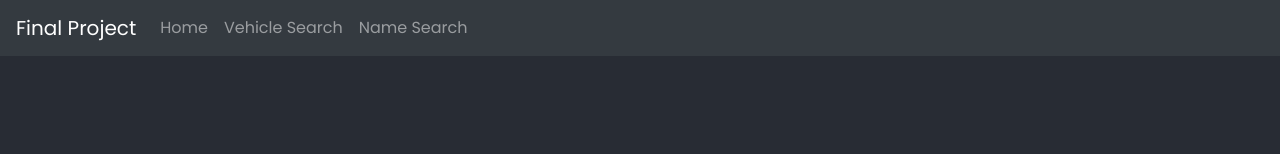
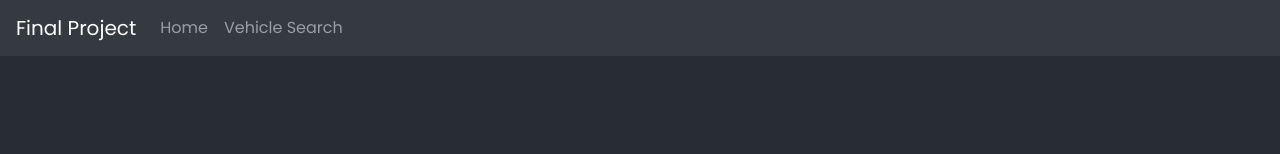
Before and after one commit to the-winning-team-for-this-project/frontend, a React (Create React App) app: page / in a window 1280 px wide. Shown: the top 154 px of the page. Built offline with nearby package versions, Linux system fonts and the light colour scheme.

Commit message:
fully working scen 1

```diff
--- a/src/components/Navbar.jsx
+++ b/src/components/Navbar.jsx
@@ -12,7 +12,7 @@ const SiteNavbar = () => {
             <Nav className="mr-auto">
               <Nav.Link href="/">Home</Nav.Link>
               <Nav.Link href="/vehicle-search">Vehicle Search</Nav.Link>
-              <Nav.Link href="/name-search">Name Search</Nav.Link>
+              {/* <Nav.Link href="/name-search">Name Search</Nav.Link> */}
             </Nav>
 
           </Navbar.Collapse>
```
